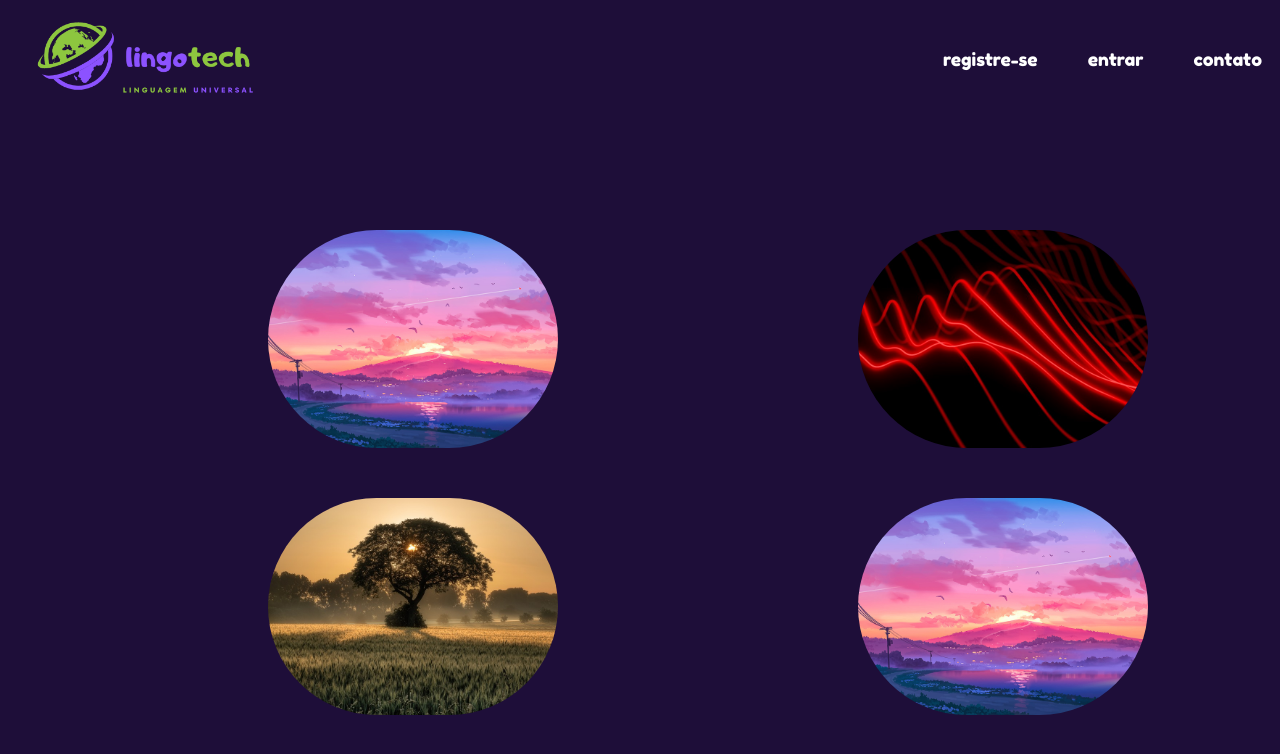
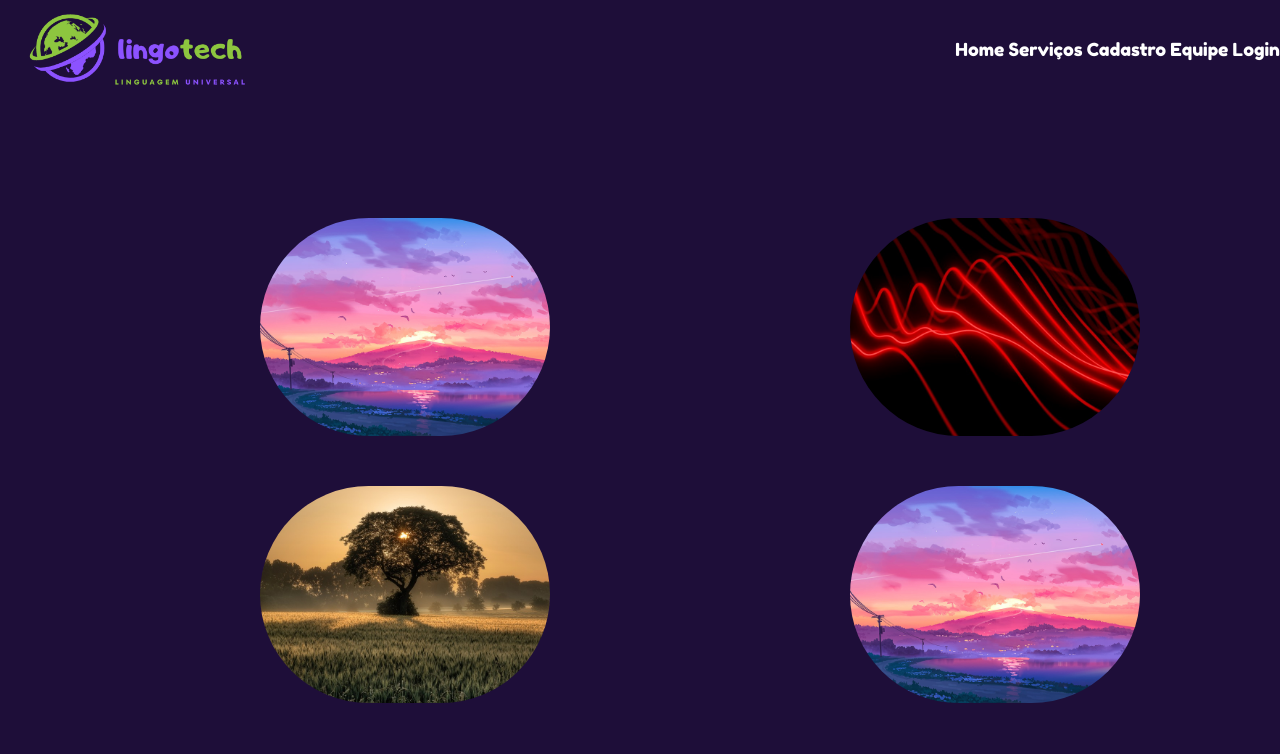
Before and after one commit to Ddsans/Projeto-em-Grupo-The-Frontenders, a plain HTML site: page trabalho-gp/index.html in a window 1280 px wide. Shown: the top 754 px of the page. Drawn offline with nearby package versions, Linux system fonts and the light colour scheme.

Commit message:
Botao texto

```diff
--- a/trabalho-gp/index.html
+++ b/trabalho-gp/index.html
@@ -4,8 +4,12 @@
     <meta charset="UTF-8">
     <meta name="viewport" content="width=device-width, initial-scale=1.0">
     <meta http-equiv="X-UA-Compatible" content="ie=edge">
+
+    <link href="https://cdn.jsdelivr.net/npm/bootstrap@5.2.2/dist/css/bootstrap.min.css" rel="stylesheet" integrity="sha384-Zenh87qX5JnK2Jl0vWa8Ck2rdkQ2Bzep5IDxbcnCeuOxjzrPF/et3URy9Bv1WTRi" crossorigin="anonymous">
+
     <script src="./main.js" defer ></script>
     <link rel="stylesheet" href="./styles.css">
+
     <title>Document</title>
 </head>
 <body>
@@ -13,19 +17,23 @@
           <div id="logo">
              <img src="./img/5 (2).png" alt="logo" >
           </div>
-          <div class="menu">
-              <ul>
-                  <li><a href="**">registre-se</a> </li>
-                  <li><a href="**">entrar</a> </li>
-                  <li><a href="**">contato</a> </li>
-                </ul>
+
+         <nav class="menu" >
+            <a class="link" href="">Home</a>
+            <a class="link" href="">Serviços</a>
+            <a class="link" href="">Cadastro</a>
+            <a class="link" href="">Equipe</a>
+            <a class="link" href="">Login</a>
+        </nav>
             </div>
 
             </div>
+
          </header>
       <main>
         <div class="equipe">
             <section >
+
                 <img id="ftequipe" src="./exemplo-ft1.jpg" alt="">
 
                 <img id="ftequipe" src="./exemplo-ft2.jpg" alt="">
--- a/trabalho-gp/main.js
+++ b/trabalho-gp/main.js
@@ -1 +1 @@
-document.getElementById("ftequipe")
+//document.getElementById("ftequipe")
--- a/trabalho-gp/styles.css
+++ b/trabalho-gp/styles.css
@@ -24,7 +24,7 @@
           flex-direction: row;
           justify-content: space-around;
           align-items: center;
-          gap: 30px;
+          padding-left: 100px;
 
       }
       li{ display: flex;
@@ -52,3 +52,9 @@
      margin-right: 300px;
      margin-top: 50px;
 }
+#div{
+    width: 100px;
+    height: 100px;
+    background-color: #ffff
+
+}
```
